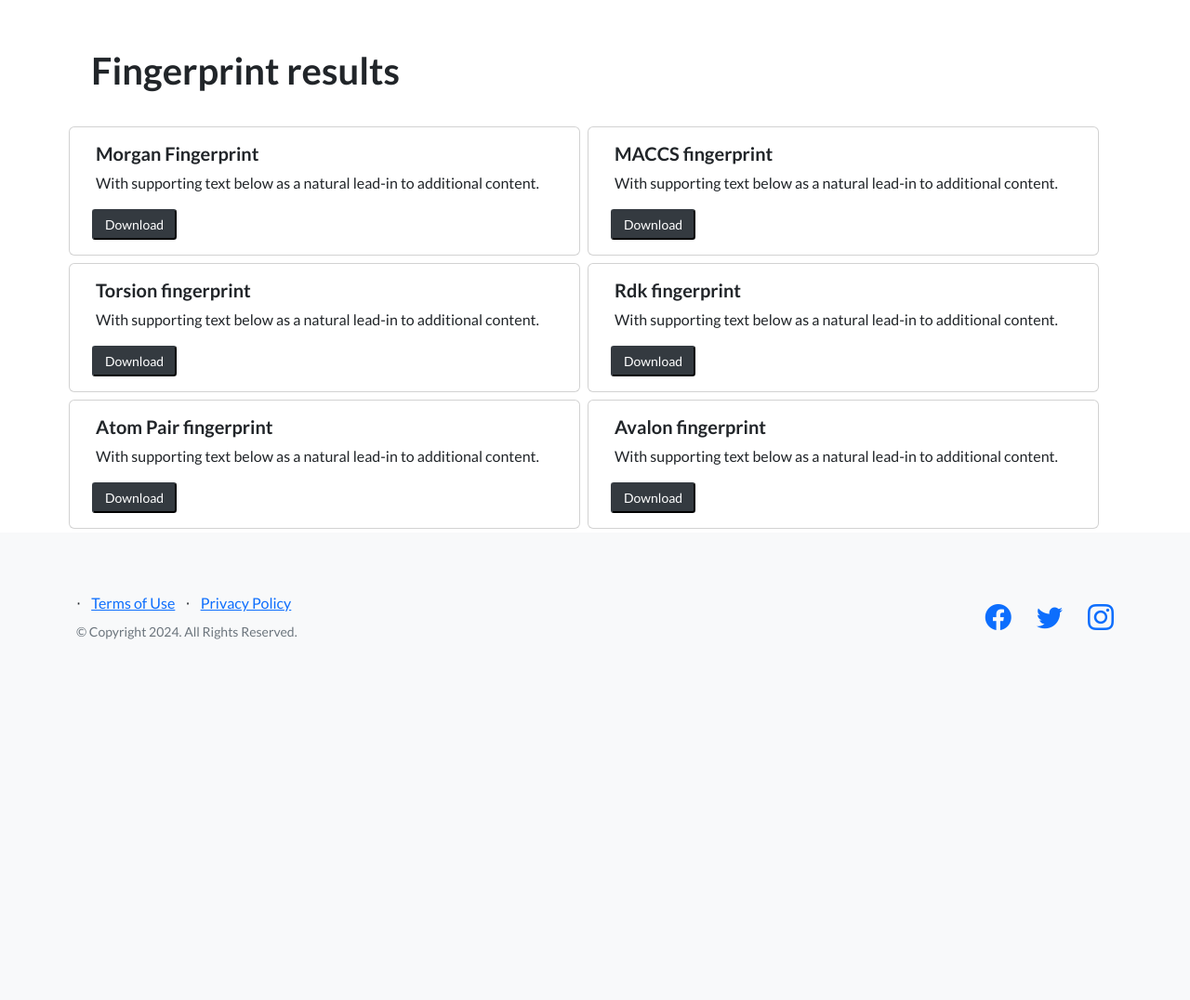
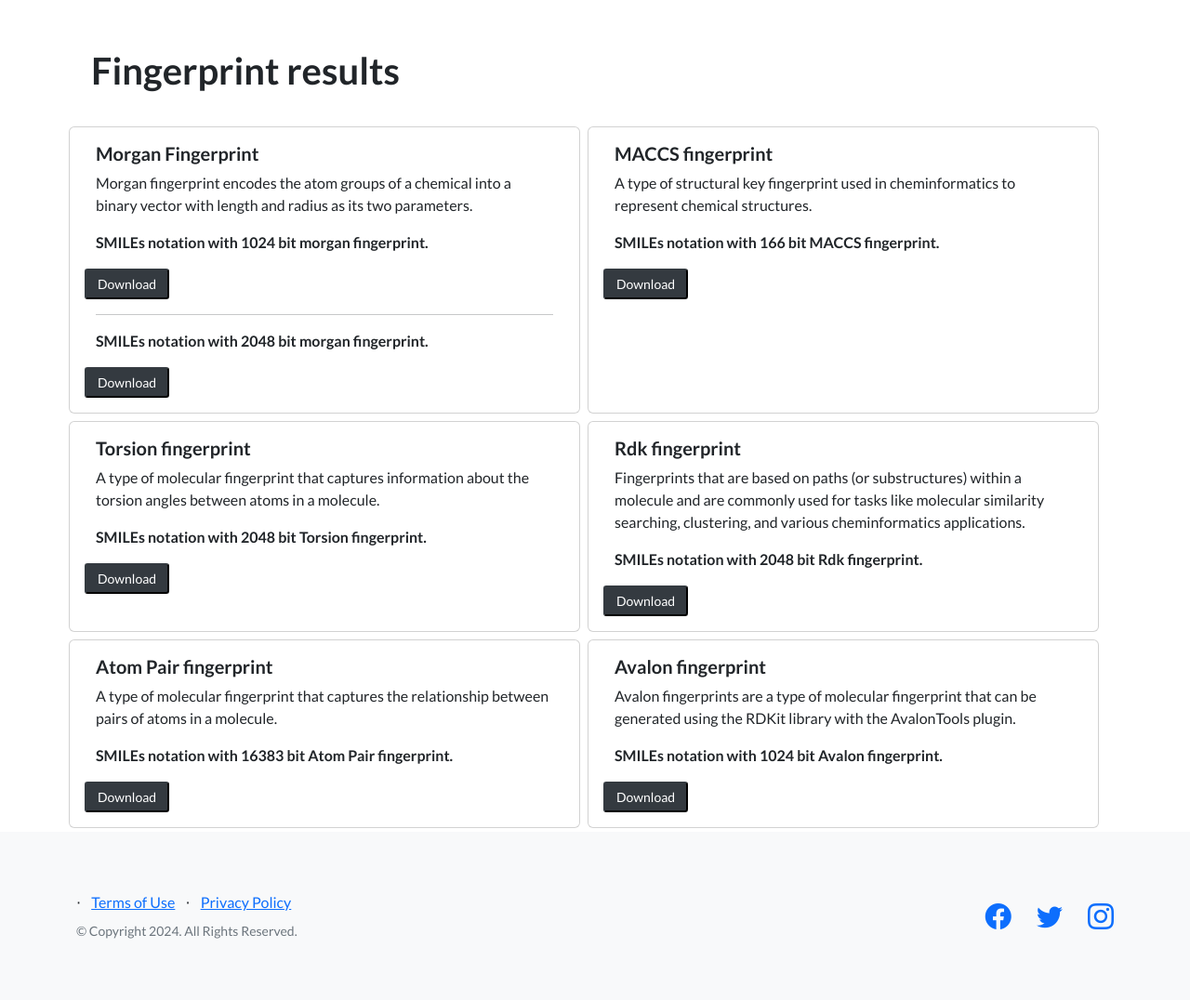
Before and after one commit to MinorMist/pythonProject2, a Django app: page /fingerprint_page/ in a window 1280 px wide. Shown: the part 84-1160 px from the top of the page at 93% size. Before the commit the page ends 772 px from the top, so only its background shows below. Run offline with Django 4.2, Linux system fonts and the light colour scheme; parts of the project's set-up code (start-up, migrations or seed data) failed here and were passed over.

Commit message:
main url update with fingerprints

```diff
--- a/ADMET/myapp/static/js/script.js
+++ b/ADMET/myapp/static/js/script.js
@@ -1,7 +1,7 @@
 function fill_sample_smile() {
     // Sample smiles array
-    let arr = ["CC(=O)NCCC1=CNc2c1cc(OC)cc2", "CCc(c1)ccc2[n+]1ccc3c2[nH]c4c3cccc4", "CC(C)CC1=CC=C(C=C1)C(C)C(=O)O", "CC1=CN=C(C(=C1OC)C)CS(=O)C2=NC3=C(N2)C=CC(=C3)OC", "CCC[C@@H](O)CC/C=C/C=C/C#CC#C/C=C/CO"];
-    document.getElementById("smilesTextarea").value = arr[(Math.floor(Math.random() * arr.length))];
+    let arr = ["CC(=O)NCCC1=CNc2c1cc(OC)cc2", "CCc(c1)ccc2[n+]1ccc3c2[nH]c4c3cccc4", "CC(C)CC1=CC=C(C=C1)C(C)C(=O)O", "CC1=CN=C(C(=C1OC)C)CS(=O)C2=NC3=C(N2)C=CC(=C3)OC", "CCC[C@@H](O)CC/C=C/C=C/C#CC#C/C=C/CO","CN1CCC23C4C1CC2C(C3=CC=C4O)O","CCC(C)C1=CC=C(C=C1)C(C)C(=O)OC2CCCCC2C(O)=O","CC(C)C/C=C/C(C(=O)OCC)C1=CC=C(C=C1)C1=NC(C)=C(C)N=C1C1=CC=C(C=C1)F","CNC(=N)NC(=N)N","CC(C)C/C=C/C(C(=O)OCC)C1=CC=C(C=C1)C1=NC(C)=C(C)N=C1C1=CC=C(C=C1)F","CC1(C)S[C@H]2N(C1=O)C(=O)[C@@H](NC(=O)C3CC3)C2N","CC(CC1=CC=CC=C1)C(=O)N2CCCC[C@H]2C(=O)N[C@H](C(=O)O)CC(C)CC(C(=O)O)N","CN1C=NC2=C1C(=O)N(C(=O)N2C)C","CC(=O)NC1=CC=C(O)C=C1"];
+    document.getElementById("smilesTextarea").value = arr[(Math.floor(Math.random() * arr.length))]+"\n"+arr[(Math.floor(Math.random() * arr.length))]+"\n"+arr[(Math.floor(Math.random() * arr.length))];
 };
 
 window.smoothScroll = function (target) {
--- a/ADMET/myapp/templates/myapp/fingerprint_page.html
+++ b/ADMET/myapp/templates/myapp/fingerprint_page.html
@@ -15,24 +15,34 @@
         <div class="card col-lg m-1">
             <div class="card-body">
                 <h5 class="card-title">Morgan Fingerprint</h5>
-                <p class="card-text">With supporting text below as a natural lead-in to additional content.</p>
+                <p class="card-text">Morgan fingerprint encodes the atom groups of a chemical into a binary vector with length and radius as its two parameters. </p>
+                <p class="font-weight-bold">SMILEs notation with 1024 bit morgan fingerprint.</p>
                 <form class="text-center row align-items-center justify_content_between" id="download_form"
                     action="{% url 'download_new_morgan_csv' %}" method="post">
                     {% csrf_token %}
                     <input type="hidden" name="smiles" id="smiles" value="{{smiles}}">
-                    <button class="btn-sm btn-dark w-auto ml-2" onclick="">Download
+                    <button class="btn-sm btn-dark w-auto" onclick="">Download</button>
+                </form>
+                <hr>
+                <p class="font-weight-bold">SMILEs notation with 2048 bit morgan fingerprint.</p>
+                <form class="text-center row align-items-center justify_content_between" id="download_form"
+                    action="{% url 'download_new_morgan2048_csv' %}" method="post">
+                    {% csrf_token %}
+                    <input type="hidden" name="smiles" id="smiles" value="{{smiles}}">
+                    <button class="btn-sm btn-dark w-auto" onclick="">Download</button>
                 </form>
             </div>
         </div>
         <div class="card col-lg m-1">
             <div class="card-body">
                 <h5 class="card-title">MACCS fingerprint</h5>
-                <p class="card-text">With supporting text below as a natural lead-in to additional content.</p>
+                <p class="card-text">A type of structural key fingerprint used in cheminformatics to represent chemical structures.</p>
+                <p class="font-weight-bold">SMILEs notation with 166 bit MACCS fingerprint.</p>
                 <form class="text-center row align-items-center justify_content_between" id="download_form"
                     action="{% url 'download_new_maccs_csv' %}" method="post">
                     {% csrf_token %}
                     <input type="hidden" name="smiles" id="smiles" value="{{smiles}}">
-                    <button class="btn-sm btn-dark w-auto ml-2" onclick="">Download
+                    <button class="btn-sm btn-dark w-auto" onclick="">Download</button>
                 </form>
             </div>
         </div>
@@ -40,24 +50,26 @@
         <div class="card col-lg m-1">
             <div class="card-body">
                 <h5 class="card-title">Torsion fingerprint</h5>
-                <p class="card-text">With supporting text below as a natural lead-in to additional content.</p>
+                <p class="card-text">A type of molecular fingerprint that captures information about the torsion angles between atoms in a molecule.</p>
+                <p class="font-weight-bold">SMILEs notation with 2048 bit Torsion fingerprint.</p>
                 <form class="text-center row align-items-center justify_content_between" id="download_form"
                     action="{% url 'download_new_torsion_csv' %}" method="post">
                     {% csrf_token %}
                     <input type="hidden" name="smiles" id="smiles" value="{{smiles}}">
-                    <button class="btn-sm btn-dark w-auto ml-2" onclick="">Download
+                    <button class="btn-sm btn-dark w-auto" onclick="">Download</button>
                 </form>
             </div>
         </div>
         <div class="card col-lg m-1">
             <div class="card-body">
                 <h5 class="card-title">Rdk fingerprint</h5>
-                <p class="card-text">With supporting text below as a natural lead-in to additional content.</p>
+                <p class="card-text">Fingerprints that are based on paths (or substructures) within a molecule and are commonly used for tasks like molecular similarity searching, clustering, and various cheminformatics applications.</p>
+                <p class="font-weight-bold">SMILEs notation with 2048 bit Rdk fingerprint.</p>
                 <form class="text-center row align-items-center justify_content_between" id="download_form"
                     action="{% url 'download_new_rdk_csv' %}" method="post">
                     {% csrf_token %}
                     <input type="hidden" name="smiles" id="smiles" value="{{smiles}}">
-                    <button class="btn-sm btn-dark w-auto ml-2" onclick="">Download
+                    <button class="btn-sm btn-dark w-auto" onclick="">Download</button>
                 </form>
             </div>
         </div>
@@ -65,24 +77,26 @@
         <div class="card col-lg m-1">
             <div class="card-body">
                 <h5 class="card-title">Atom Pair fingerprint</h5>
-                <p class="card-text">With supporting text below as a natural lead-in to additional content.</p>
+                <p class="card-text">A type of molecular fingerprint that captures the relationship between pairs of atoms in a molecule.</p>
+                <p class="font-weight-bold">SMILEs notation with 16383 bit Atom Pair fingerprint.</p>
                 <form class="text-center row align-items-center justify_content_between" id="download_form"
                     action="{% url 'download_new_atom_pair_csv' %}" method="post">
                     {% csrf_token %}
                     <input type="hidden" name="smiles" id="smiles" value="{{smiles}}">
-                    <button class="btn-sm btn-dark w-auto ml-2" onclick="">Download
+                    <button class="btn-sm btn-dark w-auto" onclick="">Download</button>
                 </form>
             </div>
         </div>
         <div class="card col-lg m-1">
             <div class="card-body">
                 <h5 class="card-title">Avalon fingerprint</h5>
-                <p class="card-text">With supporting text below as a natural lead-in to additional content.</p>
+                <p class="card-text">Avalon fingerprints are a type of molecular fingerprint that can be generated using the RDKit library with the AvalonTools plugin.</p>
+                <p class="font-weight-bold">SMILEs notation with 1024 bit Avalon fingerprint.</p>
                 <form class="text-center row align-items-center justify_content_between" id="download_form"
                     action="{% url 'download_new_avalon_csv' %}" method="post">
                     {% csrf_token %}
                     <input type="hidden" name="smiles" id="smiles" value="{{smiles}}">
-                    <button class="btn-sm btn-dark w-auto ml-2" onclick="">Download
+                    <button class="btn-sm btn-dark w-auto" onclick="">Download</button>
                 </form>
             </div>
         </div>
--- a/ADMET/myapp/urls.py
+++ b/ADMET/myapp/urls.py
@@ -32,12 +32,13 @@ from . import views
 
 urlpatterns = [
     path('admin/', admin.site.urls),
-    path('sample/', views.sample, name='sample'),
+    path('', views.sample, name='sample'),
     path('result_page/', views.calculate_new, name='result_page'),
     path('fingerprint_page/', views.calculate_new_fingerprint, name='fingerprint_page'),
     #path('druglikeness_page/', views.calculate_new_druglikeness, name='druglikeness_page'),
     path('download/', views.download, name='download'),
     path('fingerprint_page/morgan_new/', views.download_new_morgan_csv, name='download_new_morgan_csv'),
+    path('fingerprint_page/morgan2048_new/', views.download_new_morgan2048_csv, name='download_new_morgan2048_csv'),
     path('fingerprint_page/maccs_new/', views.download_new_maccs_csv, name='download_new_maccs_csv'),
     path('fingerprint_page/torsion_new/', views.download_new_torsion_csv, name='download_new_torsion_csv'),
     path('fingerprint_page/rdk_new/', views.download_new_rdk_csv, name='download_new_rdk_csv'),
--- a/ADMET/myapp/views.py
+++ b/ADMET/myapp/views.py
@@ -206,7 +206,8 @@ def download(request):
             'Heavy Atom Molecular Weight', 'Exact Molecular Weight', 'QED', 'P-Glycoprotein',
             'Human Intestinal Absorption', 'Protein Binding Percentage', 'Blood-Brain Barrier',
             'Fraction Unbound', 'AlogP', 'XlogP', 'IlogP', 'WlogP', 'Metabolism', 'Clearance',
-            'Intrinsic Clearance', 'Half-Life', 'High logP', 'Toxicity Score', 'Lipinski Rule', 'Lipinski conditions',
+            'Intrinsic Clearance', 'Half-Life', 'High logP', 'Toxicity Score', 'Lipinski Rule',
+            #'Lipinski conditions',
             'Veber Rule', 'Ghose Rule', 'Egan Rule', 'Pfizer Rule'
         ])
 
@@ -254,7 +255,7 @@ def download(request):
                 result.get('tx_high_logP', ''),
                 result.get('tx_toxicity_score', ''),
                 result.get('dl_lipinski_rule', ''),
-                result.get('dl_lipinski_conditions', ''),
+                #result.get('dl_lipinski_conditions', ''),
                 result.get('dl_veber_rule', ''),
                 result.get('dl_ghose_rule', ''),
                 result.get('dl_egan_rule', ''),
@@ -284,6 +285,32 @@ def download_new_morgan_csv(request):
             # Calculate the Morgan fingerprint
             morgan_fingerprint = AllChem.GetMorganFingerprintAsBitVect(
                 mol, radius=2, nBits=1024)
+            morgan_fingerprint = [int(bit)
+                                  for bit in morgan_fingerprint.ToBitString()]
+
+            # Prepare the CSV data
+            row = [s] + morgan_fingerprint
+            writer.writerow(row)
+        return response
+    else:
+        return render(request, 'myapp/fingerprint_page.html')
+
+def download_new_morgan2048_csv(request):
+    if request.method == 'POST':
+        smiles = request.POST.get('smiles', '')
+        smiles_list = [s.strip() for s in smiles.split('\n') if s.split()]
+
+        # Generate the CSV response
+        response = HttpResponse(content_type='text/csv')
+        response['Content-Disposition'] = 'attachment; filename="morgan_fingerprint.csv"'
+
+        writer = csv.writer(response)
+        writer.writerow(['Smiles', 'Bits'])
+        for s in smiles_list:
+            mol = Chem.MolFromSmiles(s)
+            # Calculate the Morgan fingerprint
+            morgan_fingerprint = AllChem.GetMorganFingerprintAsBitVect(
+                mol, radius=2, nBits=2048)
             morgan_fingerprint = [int(bit)
                                   for bit in morgan_fingerprint.ToBitString()]
 
```
Also changed, not shown: ADMET/myapp/sample.py (added, +28 -0 lines), ADMET/myapp/sample_codes.py (added), ADMET/myapp/static/assets/img/drug-discovery.jpg (added).
